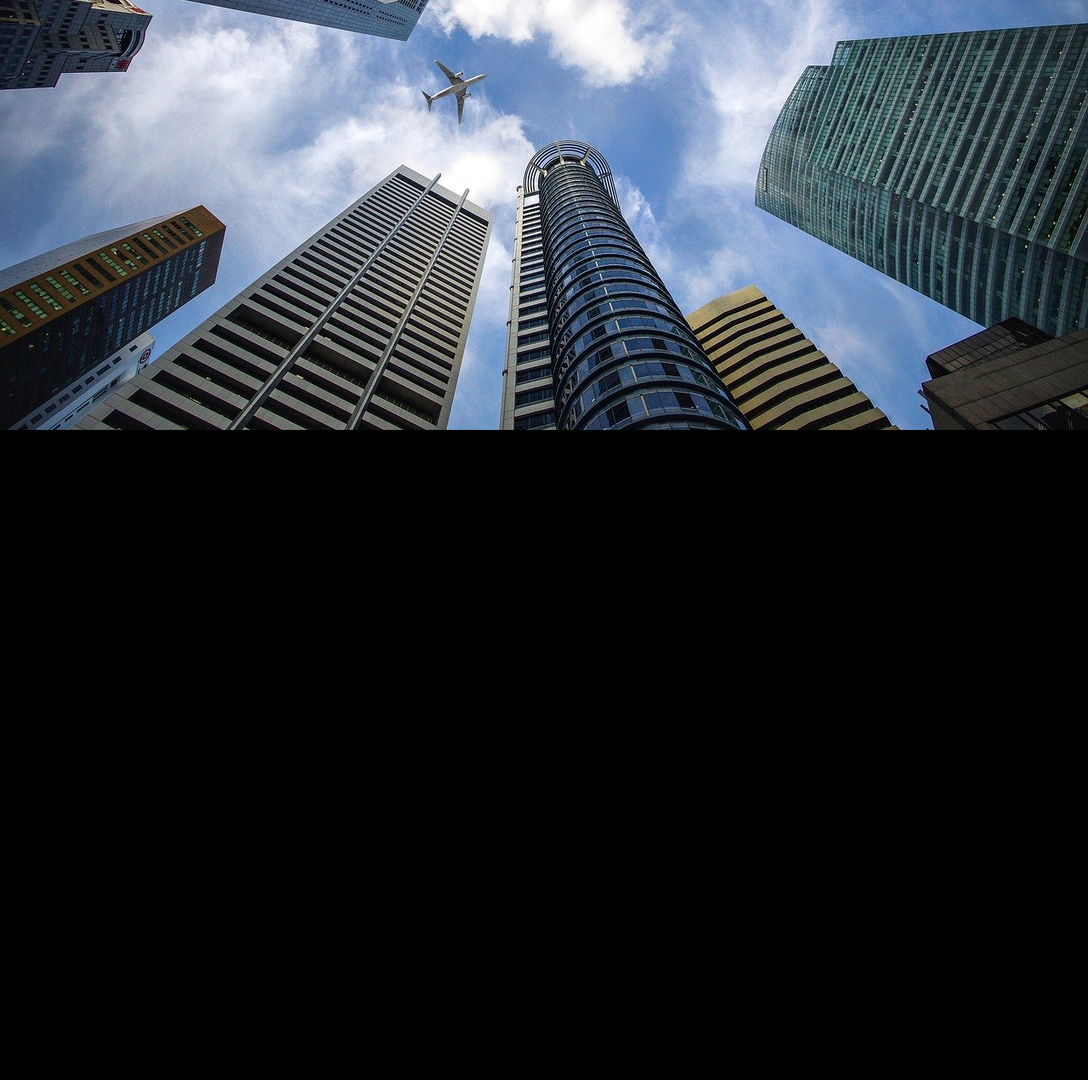
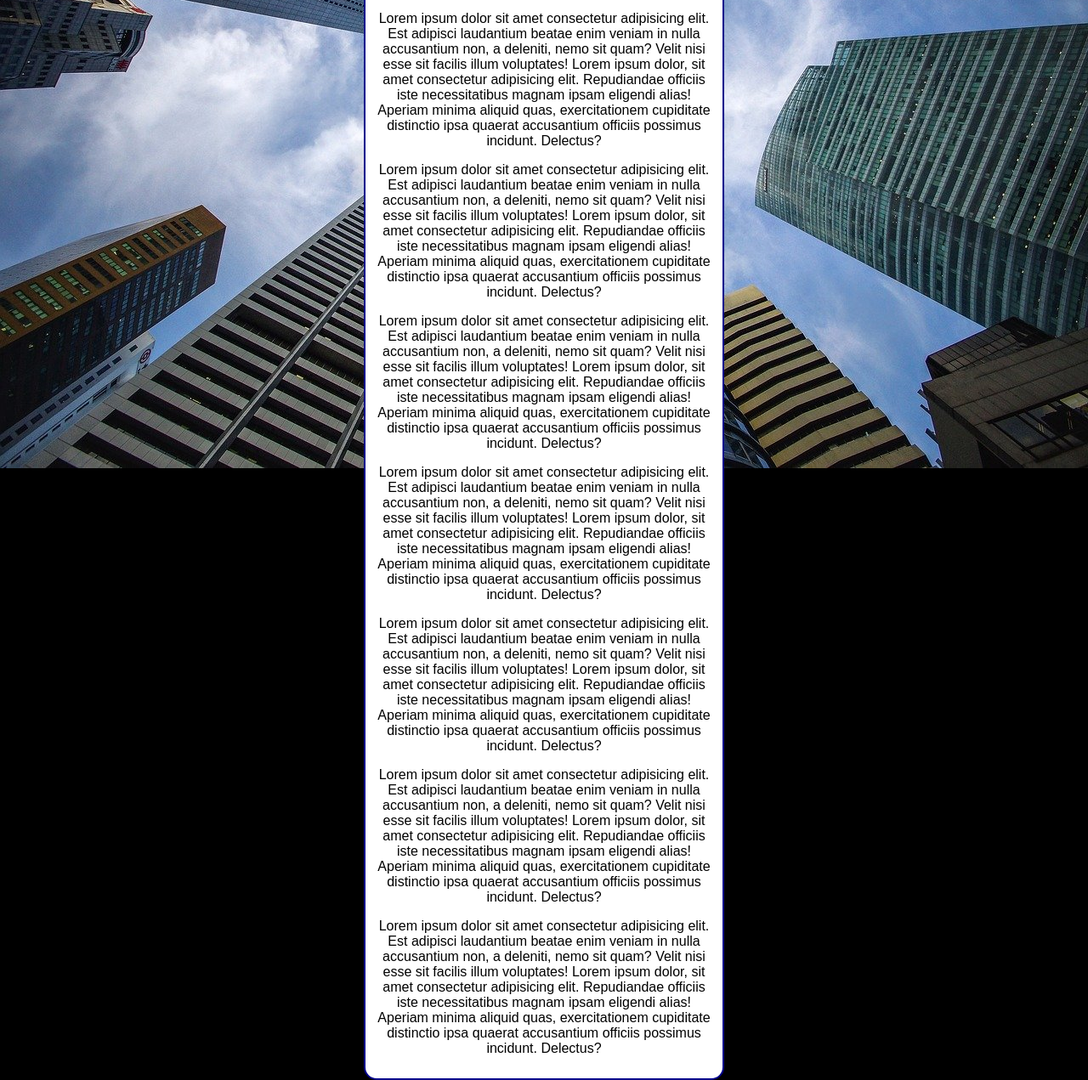
Before and after one commit to andre09moraes/HTML-CSS, a plain HTML site: page EXERCICIOS/ex022/fundo006.html in a window 1280 px wide. Shown: the part 302-1573 px from the top of the page at 85% size. Before the commit the page ends 808 px from the top, so only its background shows below. Drawn offline with Linux system fonts and the light colour scheme.

Commit message:
update ex022

```diff
--- a/EXERCICIOS/ex022/fundo006.html
+++ b/EXERCICIOS/ex022/fundo006.html
@@ -17,12 +17,14 @@
         }
 
         main {
+            font-family: Arial, Helvetica, sans-serif;
             background-color: white;
             width: 400px;
             padding: 10px;
             margin: auto;
             border: 2px solid darkblue;
             border-radius: 15px;
+            text-align: center;
         }
     </style>
 </head>
@@ -30,6 +32,13 @@
     <main>
         <h1>Teste de imagem de fundo</h1>
         <p>Lorem ipsum dolor sit amet consectetur adipisicing elit. Est adipisci laudantium beatae enim veniam in nulla accusantium non, a deleniti, nemo sit quam? Velit nisi esse sit facilis illum voluptates! Lorem ipsum dolor, sit amet consectetur adipisicing elit. Repudiandae officiis iste necessitatibus magnam ipsam eligendi alias! Aperiam minima aliquid quas, exercitationem cupiditate distinctio ipsa quaerat accusantium officiis possimus incidunt. Delectus?</p>
+        <p>Lorem ipsum dolor sit amet consectetur adipisicing elit. Est adipisci laudantium beatae enim veniam in nulla accusantium non, a deleniti, nemo sit quam? Velit nisi esse sit facilis illum voluptates! Lorem ipsum dolor, sit amet consectetur adipisicing elit. Repudiandae officiis iste necessitatibus magnam ipsam eligendi alias! Aperiam minima aliquid quas, exercitationem cupiditate distinctio ipsa quaerat accusantium officiis possimus incidunt. Delectus?</p>
+        <p>Lorem ipsum dolor sit amet consectetur adipisicing elit. Est adipisci laudantium beatae enim veniam in nulla accusantium non, a deleniti, nemo sit quam? Velit nisi esse sit facilis illum voluptates! Lorem ipsum dolor, sit amet consectetur adipisicing elit. Repudiandae officiis iste necessitatibus magnam ipsam eligendi alias! Aperiam minima aliquid quas, exercitationem cupiditate distinctio ipsa quaerat accusantium officiis possimus incidunt. Delectus?</p>
+        <p>Lorem ipsum dolor sit amet consectetur adipisicing elit. Est adipisci laudantium beatae enim veniam in nulla accusantium non, a deleniti, nemo sit quam? Velit nisi esse sit facilis illum voluptates! Lorem ipsum dolor, sit amet consectetur adipisicing elit. Repudiandae officiis iste necessitatibus magnam ipsam eligendi alias! Aperiam minima aliquid quas, exercitationem cupiditate distinctio ipsa quaerat accusantium officiis possimus incidunt. Delectus?</p>
+        <p>Lorem ipsum dolor sit amet consectetur adipisicing elit. Est adipisci laudantium beatae enim veniam in nulla accusantium non, a deleniti, nemo sit quam? Velit nisi esse sit facilis illum voluptates! Lorem ipsum dolor, sit amet consectetur adipisicing elit. Repudiandae officiis iste necessitatibus magnam ipsam eligendi alias! Aperiam minima aliquid quas, exercitationem cupiditate distinctio ipsa quaerat accusantium officiis possimus incidunt. Delectus?</p>
+        <p>Lorem ipsum dolor sit amet consectetur adipisicing elit. Est adipisci laudantium beatae enim veniam in nulla accusantium non, a deleniti, nemo sit quam? Velit nisi esse sit facilis illum voluptates! Lorem ipsum dolor, sit amet consectetur adipisicing elit. Repudiandae officiis iste necessitatibus magnam ipsam eligendi alias! Aperiam minima aliquid quas, exercitationem cupiditate distinctio ipsa quaerat accusantium officiis possimus incidunt. Delectus?</p>
+        <p>Lorem ipsum dolor sit amet consectetur adipisicing elit. Est adipisci laudantium beatae enim veniam in nulla accusantium non, a deleniti, nemo sit quam? Velit nisi esse sit facilis illum voluptates! Lorem ipsum dolor, sit amet consectetur adipisicing elit. Repudiandae officiis iste necessitatibus magnam ipsam eligendi alias! Aperiam minima aliquid quas, exercitationem cupiditate distinctio ipsa quaerat accusantium officiis possimus incidunt. Delectus?</p>
+        <p>Lorem ipsum dolor sit amet consectetur adipisicing elit. Est adipisci laudantium beatae enim veniam in nulla accusantium non, a deleniti, nemo sit quam? Velit nisi esse sit facilis illum voluptates! Lorem ipsum dolor, sit amet consectetur adipisicing elit. Repudiandae officiis iste necessitatibus magnam ipsam eligendi alias! Aperiam minima aliquid quas, exercitationem cupiditate distinctio ipsa quaerat accusantium officiis possimus incidunt. Delectus?</p>
     </main>
 </body>
 </html>
```
